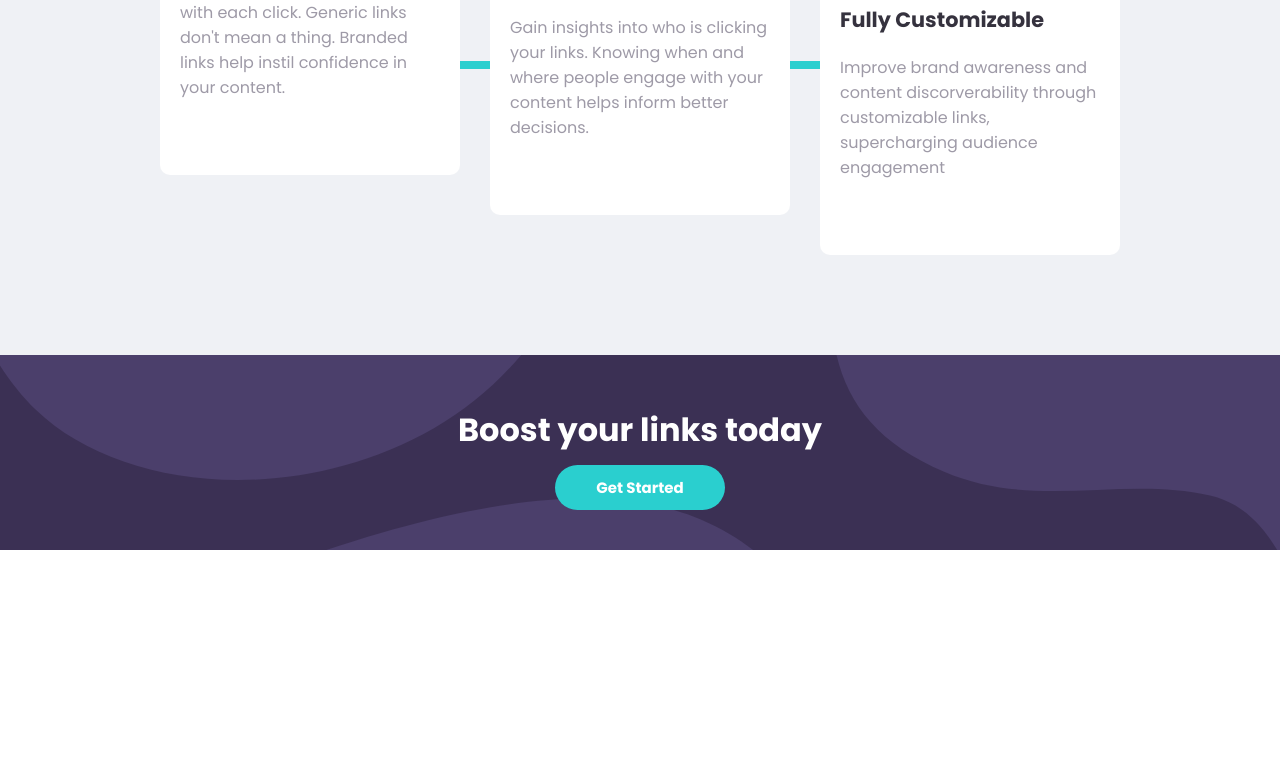
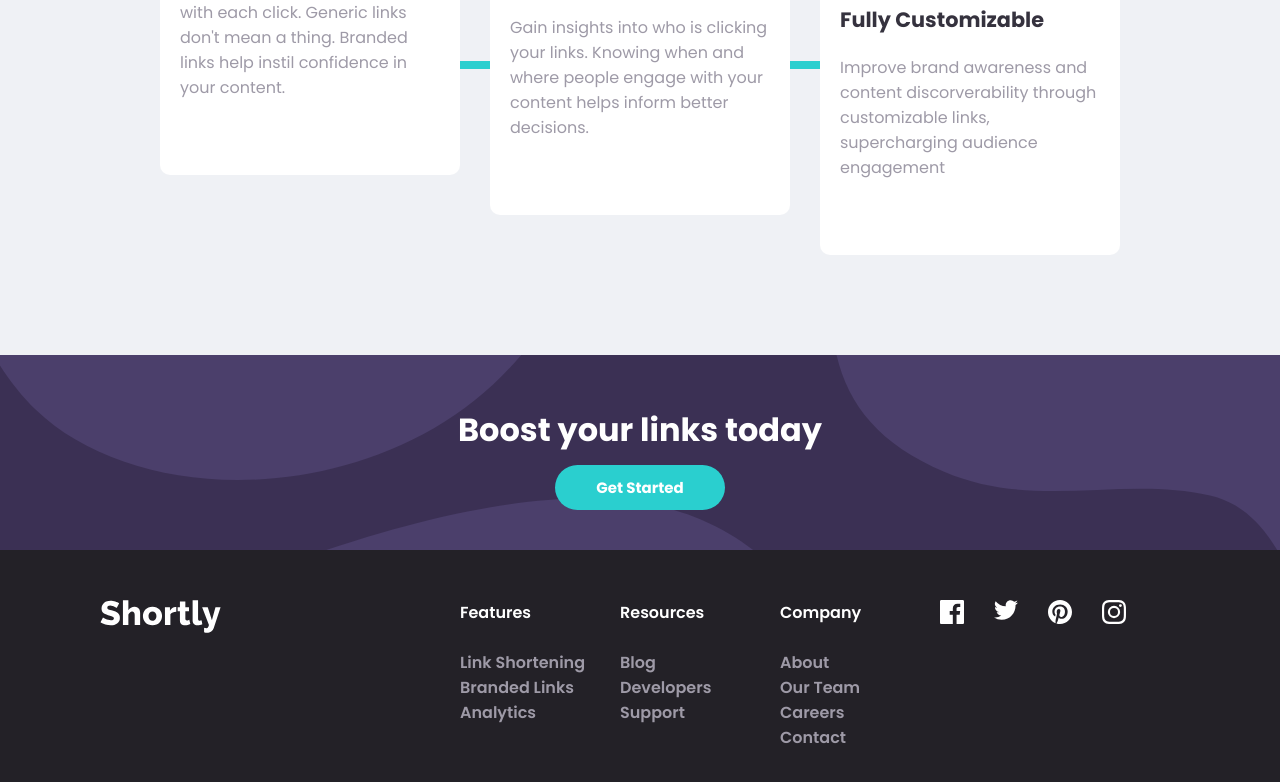
Before and after one commit to wendelisc12/shortly---encurtador-de-links, a React (Vite) app: page / in a window 1280 px wide. Shown: the part 1004-1786 px from the top of the page. Before the commit the page ends 1554 px from the top, so only its background shows below. Built offline with nearby package versions, Linux system fonts and the light colour scheme; the HTML template or start-up script is replaced by a standard one.

Commit message:
feat: criação do footer

```diff
--- a/src/App.tsx
+++ b/src/App.tsx
@@ -1,10 +1,11 @@
 import ShortInput from "./components/ShortInput/ShortInput"
 import Boost from "./containers/Boost/Boost"
+import Footer from "./containers/Footer/Footer"
 import Hero from "./containers/Hero/hero"
 import Navbar from "./containers/Navbar/Navbar"
 import ShortenLinksList from "./containers/ShortenLinksList/ShortenLinksList"
 import Statistics from "./containers/Statistics/Statistics"
-import {Container, ContainerGray, GlobalStyle} from "./global"
+import {Container, ContainerFooter, ContainerGray, GlobalStyle} from "./global"
 
 function App() {
 
@@ -23,6 +24,11 @@ function App() {
         </Container>
       </ContainerGray>
       <Boost/>
+      <ContainerFooter>
+        <Container>
+          <Footer />
+        </Container>
+      </ContainerFooter>
     </>
   )
 }
--- a/src/components/TextLink/TextLink.tsx
+++ b/src/components/TextLink/TextLink.tsx
@@ -1,12 +1,13 @@
 import { Link } from "./style";
 
-type props ={
-    children:string
+export type props ={
+    children:string,
+    light?:boolean
 }
 
-const TextLink = ({children}:props) => {
+const TextLink = ({children, light}:props) => {
     return (
-        <Link href="#">{children}</Link>
+        <Link href="#" light={light}>{children}</Link>
      );
 }
 
--- a/src/components/TextLink/style.ts
+++ b/src/components/TextLink/style.ts
@@ -1,7 +1,8 @@
 import styled from "styled-components";
+import { props } from "./TextLink";
 
-export const Link = styled.a`
-    color: hsl(257, 7%, 63%);
+export const Link = styled.a<props>`
+    color: ${props => props.light ? '#fff' : 'hsl(257, 7%, 63%)'};
     text-decoration: none;
     font-weight: 600;
 
--- /dev/null
+++ b/src/containers/Footer/Footer.tsx
@@ -0,0 +1,45 @@
+import TextLink from "../../components/TextLink/TextLink";
+import { ColumLink, FooterStyle, LinksContainer, LogoImg, SocialContainer } from "./style";
+
+const Footer = () => {
+    return (
+        <FooterStyle>
+            <div>
+                <LogoImg src="./logo.svg"/>
+            </div>
+            <LinksContainer>
+                <ColumLink>
+                    <TextLink light>Features</TextLink>
+                    <br />
+                    <TextLink>Link Shortening</TextLink>
+                    <TextLink>Branded Links</TextLink>
+                    <TextLink>Analytics</TextLink>
+                </ColumLink>
+                <ColumLink>
+                    <TextLink light>Resources</TextLink>
+                    <br />
+                    <TextLink>Blog</TextLink>
+                    <TextLink>Developers</TextLink>
+                    <TextLink>Support</TextLink>
+                </ColumLink>
+                <ColumLink>
+                    <TextLink light>Company</TextLink>
+                    <br />
+                    <TextLink>About</TextLink>
+                    <TextLink>Our Team</TextLink>
+                    <TextLink>Careers</TextLink>
+                    <TextLink>Contact</TextLink>
+                </ColumLink>
+            </LinksContainer>
+
+            <SocialContainer>
+                <a href="#"><img src="./icon-facebook.svg" alt="" /></a>
+                <a href="#"><img src="./icon-twitter.svg" alt="" /></a>
+                <a href="#"><img src="./icon-pinterest.svg" alt="" /></a>
+                <a href="#"><img src="./icon-instagram.svg" alt="" /></a>
+            </SocialContainer>
+        </FooterStyle>
+     );
+}
+
+export default Footer;
--- /dev/null
+++ b/src/containers/Footer/style.ts
@@ -0,0 +1,27 @@
+import styled from "styled-components";
+
+export const FooterStyle = styled.div`
+    padding: 50px 0;
+    display: grid;
+    grid-template-columns: 1.5fr 2fr 1fr;
+`
+
+export const LogoImg = styled.img`
+    filter: brightness(6);
+`
+
+export const LinksContainer = styled.div`
+    display: grid;
+    grid-template-columns: 1fr 1fr 1fr;
+
+`
+
+export const SocialContainer = styled.div`
+    display: flex;
+    gap: 30px;
+`
+
+export const ColumLink = styled.div`
+    display: flex;
+    flex-direction: column;
+`
--- a/src/global.ts
+++ b/src/global.ts
@@ -20,3 +20,7 @@ export const ContainerGray = styled.div`
     padding-bottom: 100px;
     background-color: #EFF1F5;
 `
+
+export const ContainerFooter = styled.footer`
+    background-color: hsl(260, 8%, 14%);
+`
```
